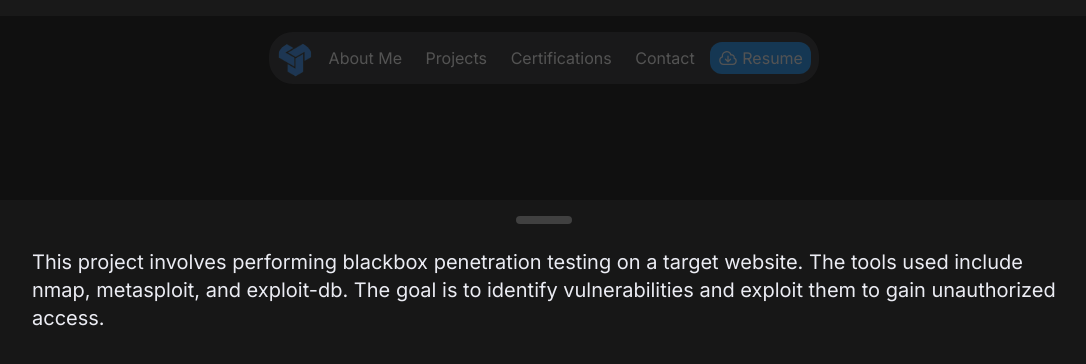
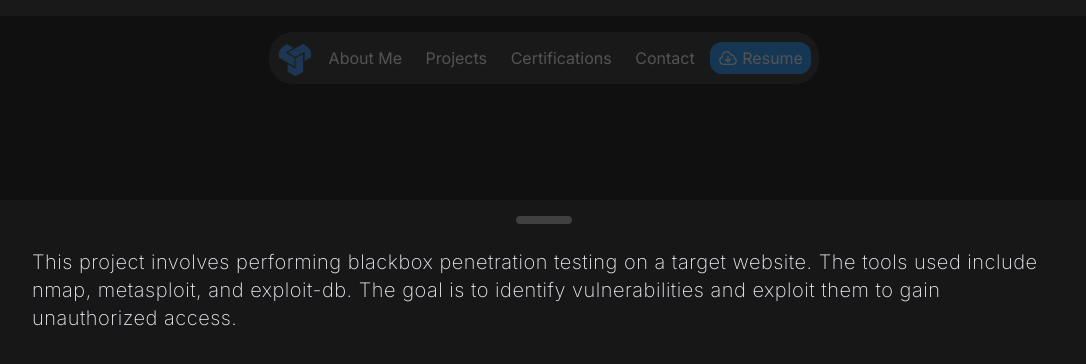
Before and after one commit to LnPaulin/resume_website, a React (Vite) app: page / in a window 1280 px wide. Both pictures are taken after a click on the element 456 px from the left and 2624 px from the top of the page. Shown: the part 2224-2588 px from the top of the page, without its empty margins (96-1182 px from the left). Built offline with nearby package versions, Linux system fonts and the light colour scheme.

Commit message:
added description on projects style

```diff
--- a/src/components/Project.tsx
+++ b/src/components/Project.tsx
@@ -161,7 +161,7 @@ const ProjectDetails = ({ isOpen, setIsOpen, children, description }: ProjectDet
             </div>
             <div className="relative z-0 h-full p-4 pt-12 md:px-16 lg:px-32"> {/* Add responsive padding */}
               {description ? (
-                <p className="text-offwhite text-xl">{description}</p>
+                <p className="text-offwhite text-xl tracking-wide font-extralight">{description}</p>
               ) : (
                 children
               )}
```
